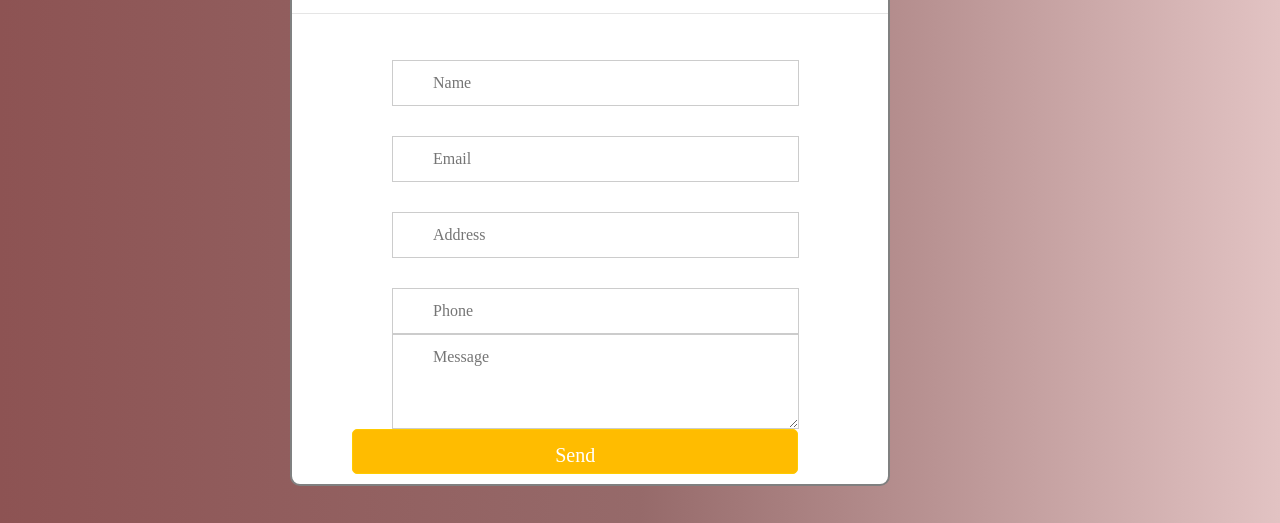
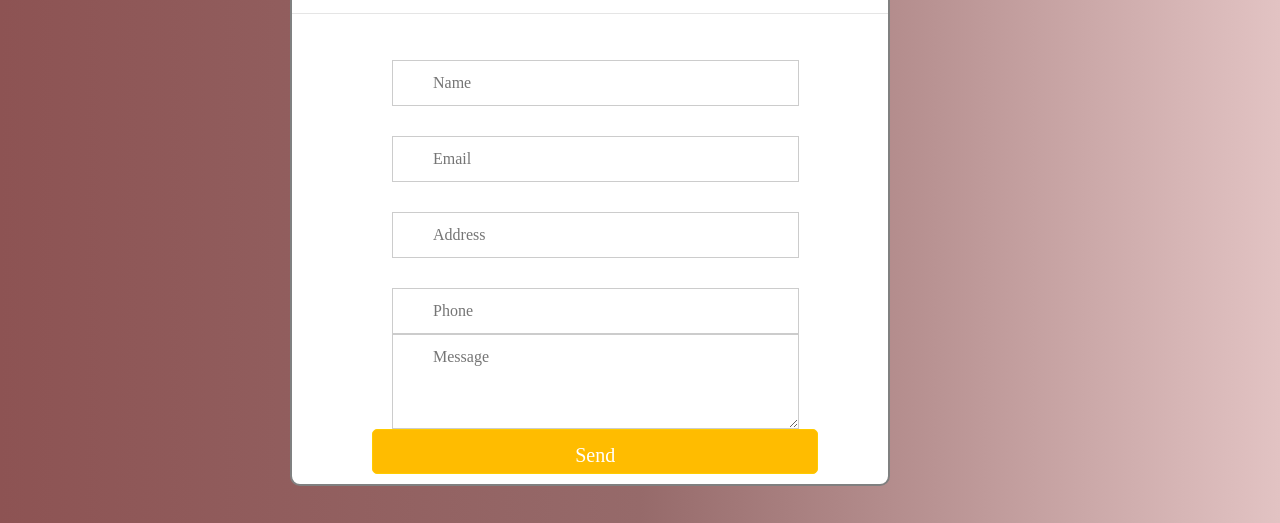
Before and after one commit to rdargali/emergency, a plain HTML site: page 911.html in a window 1280 px wide. Shown: the part 277-800 px from the top of the page. Drawn offline with nearby package versions, Linux system fonts and the light colour scheme; no server answers.

Commit message:
Final commit for 100319

```diff
--- a/style.css
+++ b/style.css
@@ -289,7 +289,7 @@ margin-bottom:30px
 #submit {
 text-decoration:none;
 width:90%;
-margin-left: 10;
+margin-left: 30px;
 text-align:center;
 display:block;
 background-color:#FFBC00;
```
